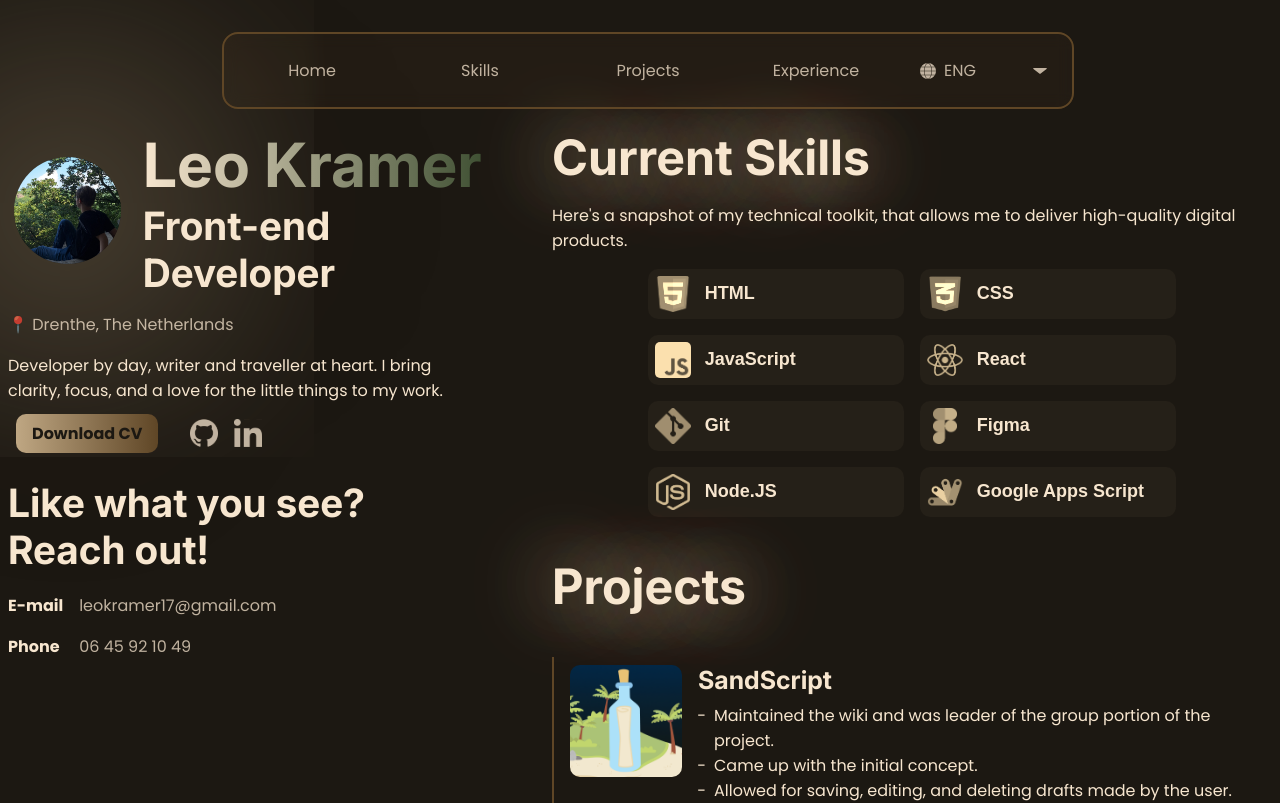
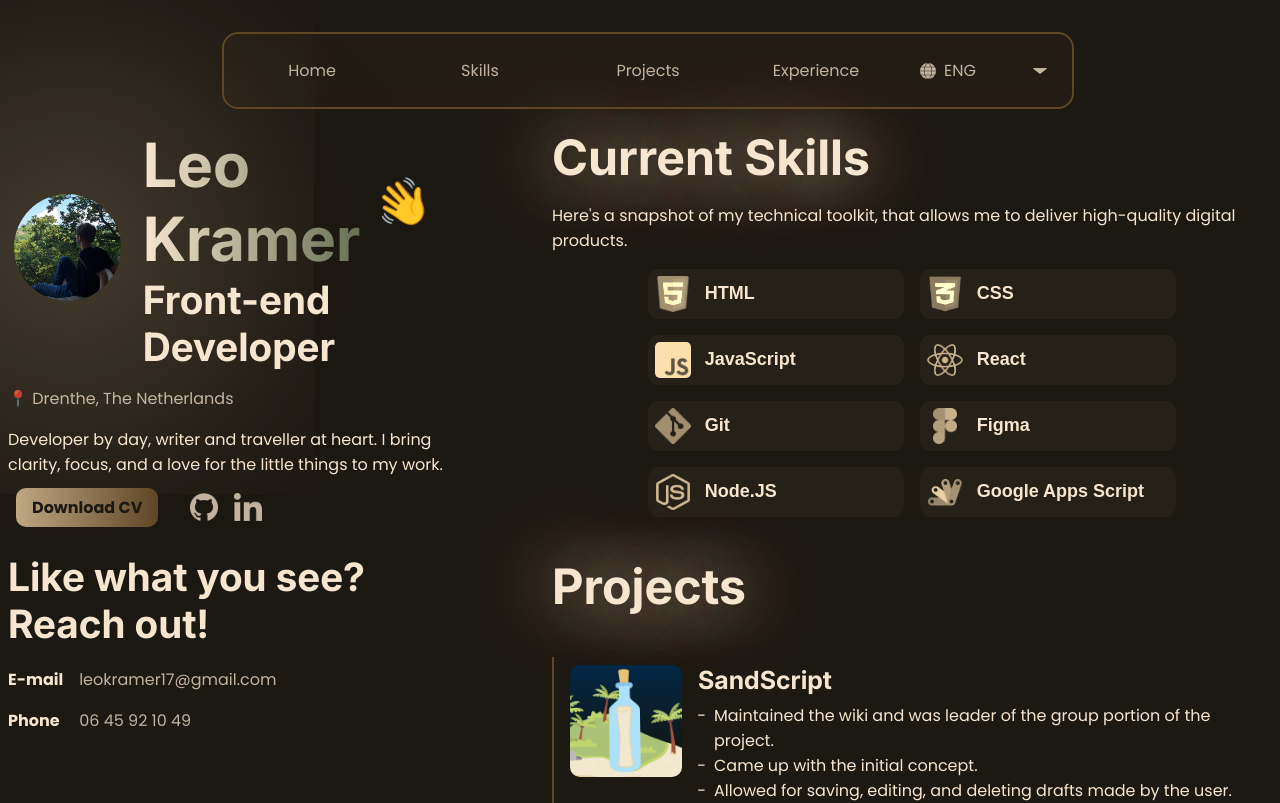
Before and after one commit to leo-kramer/portfolio, a React (Vite) app: page / in a window 1280 px wide. Shown: the top 803 px of the page. Built offline with nearby package versions, Linux system fonts and the light colour scheme.

Commit message:
Wave easter egg (animation needs fixing))

```diff
--- a/src/assets/css/about.css
+++ b/src/assets/css/about.css
@@ -46,10 +46,116 @@ main
 	cursor: pointer;
 }
 
+/* h1 {
+	background: var(--text-gradient-accent);
+	-webkit-background-clip: text;
+	background-clip: text;
+	color: transparent;
+	color: var(--text);
+	font-size: var(--h1);
+	font-family: var(--headers);
+	font-weight: bold;
+}
+
 main h1 {
+	display: inline-flex;
+	justify-content: center;
+	align-items: center;
+	gap: 0.25em;
+
 	width: fit-content;
 
 	margin: 0;
+	opacity: 0.25;
+	transition-duration: opacity 5s;
+}
+
+main h1:hover {
+	cursor: pointer;
+	background: var(--accent-gradient-text);
+	-webkit-background-clip: text;
+	background-clip: text;
+
+	opacity: 1;
+} */
+
+h1 {
+	display: inline-flex;
+	justify-content: center;
+	align-items: center;
+	gap: 0.1em;
+
+	background: var(--text-gradient-accent);
+	-webkit-background-clip: text;
+	background-clip: text;
+	color: transparent;
+
+	width: fit-content;
+
+	font-size: var(--h1);
+	font-family: var(--headers);
+	font-weight: bold;
+	margin: 0;
+
+	transition: color 2ms;
+}
+
+h1:hover {
+	cursor: pointer;
+	color: var(--accent);
+	background: none;
+	-webkit-background-clip: border-box;
+	background-clip: border-box;
+}
+
+main h1 > span {
+	/* display: none; */
+	background: none;
+	-webkit-background-clip: border-box;
+	background-clip: border-box;
+	color: var(--text);
+	font-size: 0.75em;
+
+	transform: translateX(-100%) rotate(-15deg);
+
+	animation: slide-in 0.5 ease-out infinite;
+}
+
+@keyframes slide-in {
+	0% {
+		transform: translateX(-100%) rotate(-15deg);
+		opacity: 0;
+	}
+	50% {
+		opacity: 0;
+	}
+	100% {
+		transform: translateX(0%) rotate(-15deg);
+		opacity: 1;
+	}
+}
+
+@keyframes slide-out {
+	0% {
+		transform: translateX(0%) rotate(-15deg);
+		opacity: 1;
+	}
+	50% {
+		opacity: 0;
+	}
+	100% {
+		transform: translateX(-100%) rotate(-15deg);
+		opacity: 0;
+	}
+}
+
+@keyframes wave {
+	0% {
+		transform: translateX(0%) rotate(-15deg);
+	}
+	100% {
+		transform: translateX(0%) rotate(5deg);
+	}
 }
 
 main h3 {
--- a/src/assets/css/index.css
+++ b/src/assets/css/index.css
@@ -26,7 +26,11 @@
 	--accent: #3f5033;
 	--text: #f7e6cf;
 	--background: #1c1812;
-	--text-gradient-accent: linear-gradient(to right, var(--text), var(--accent));
+	--text-gradient-accent: linear-gradient(
+		to right,
+		var(--text),
+		var(--accent) 80%
+	);
 	--primary-gradient-secondary: linear-gradient(
 		to right,
 		var(--primary),
@@ -76,16 +80,6 @@ html {
 
 	font-family: var(--default);
 	color: var(--text);
-}
-
-h1 {
-	background: var(--text-gradient-accent);
-	-webkit-background-clip: text;
-	background-clip: text;
-	color: transparent;
-	font-size: var(--h1);
-	font-family: var(--headers);
-	font-weight: bold;
 }
 
 h2 {
--- a/src/components/About.jsx
+++ b/src/components/About.jsx
@@ -6,6 +6,15 @@ import "../assets/css/about.css"
 const About = () => {
 	const { t } = useTranslation()
 	const [count, setCount] = useState(1)
+
+	const RevealSpan = () => {
+		const Span = document.querySelector("main h1 > span")
+		Span.classList.add("show")
+
+		setTimeout(() => {
+			Span.classList.remove("show")
+		}, 1000)
+	}
 
 	return (
 		<section>
@@ -27,7 +36,9 @@ const About = () => {
 							/>
 						</button>
 						<div>
-							<h1>Leo Kramer</h1>
+							<h1 onClick={RevealSpan}>
+								Leo Kramer <span>👋</span>
+							</h1>
 							<h3>Front-end Developer</h3>
 						</div>
 					</div>
```
